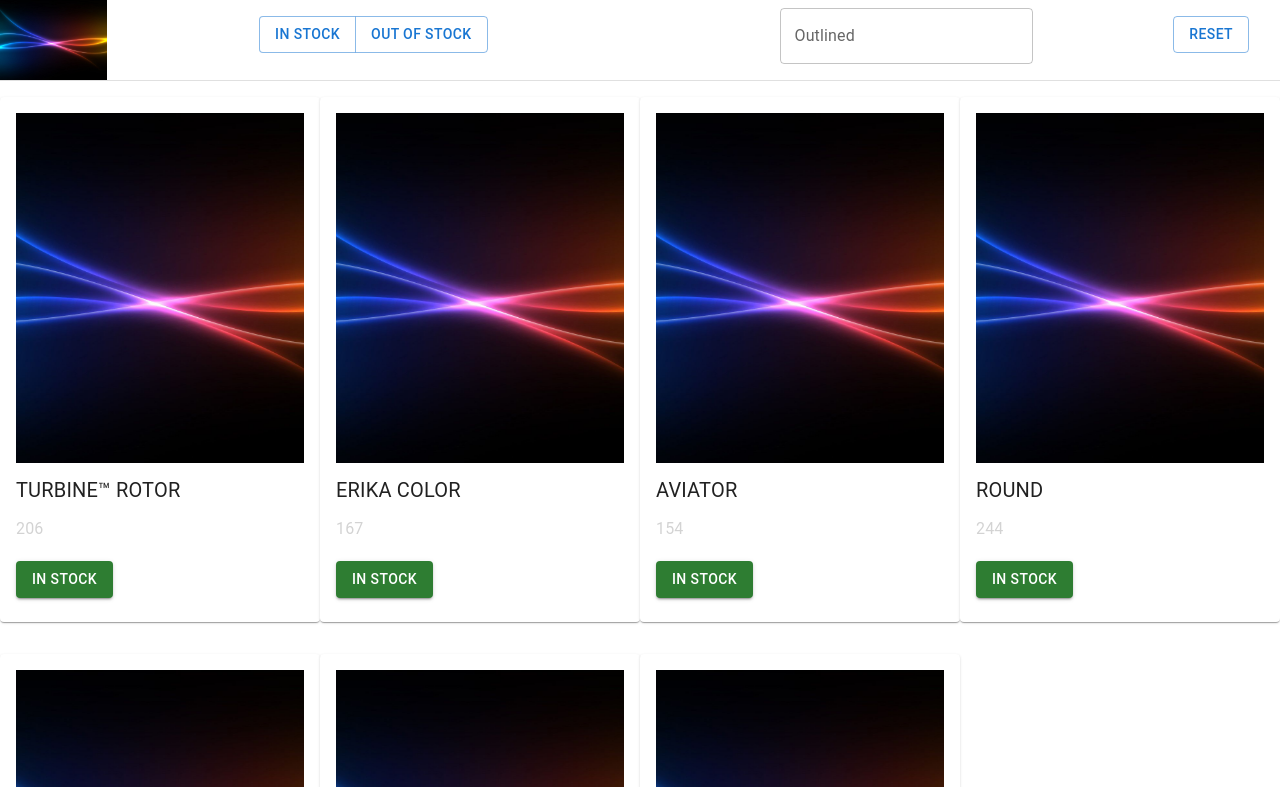
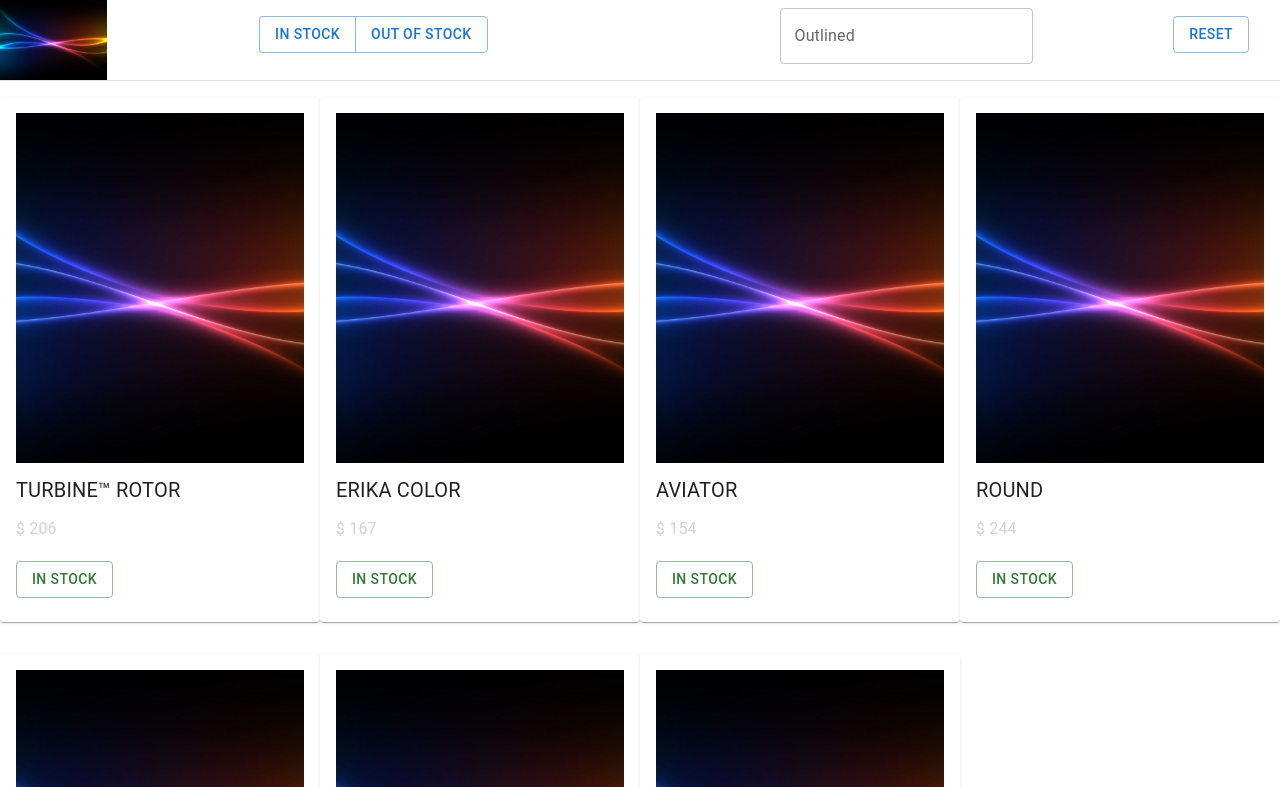
Before and after one commit to LucaAccorsi/React_One, a React (Create React App) app: page / in a window 1280 px wide. Shown: the top 787 px of the page. Built offline with nearby package versions, Linux system fonts and the light colour scheme.

Commit message:
aggiunta dinamicità bottoni IN/OUT OF, aggiunto filtro SEARCH

```diff
--- a/src/App.js
+++ b/src/App.js
@@ -5,24 +5,56 @@ import Footer from './footer';
 import Data from './data.json';
 import Grid from '@mui/material/Grid';
 import Paper from '@mui/material/Paper';
+import { useState } from 'react';
+import products from './data.json';
+import * as React from 'react';
+import { styled } from '@mui/material/styles';
+// import reset from './buttonreset'
 
 function App() {
 
-  // const [searchTerm, setTerm] = useState(''); // stato dei dati iniziale
+  const [searchTerm, setTerm] = useState(''); // stato dei dati iniziale
+  const [arrProds, setArrProds] = useState(products);
+  // const [resetTerms, resetTerms] = useState(reset);
 
-  // function cerca(text) {
-  //   setTerm(text);
-  //   console.log(searchTerm);
+  function cerca(text) {
+    setTerm(text);
+    console.log(searchTerm);
+  }
+
+  const toggle = (value) => {
+    var newArr = [];
+    products.map((prodx)=> {
+      if (value == "in") {
+        if (prodx.availability.stock > 0 ) {
+          newArr.push(prodx);
+        }
+      }
+      if (value == "out") {
+        if (prodx.availability.stock <= 0) {
+          newArr.push(prodx);
+        }
+      }
+      setArrProds(newArr);
+    });
+
+  }
+
+  // function reset() {
+
   // }
+
+
   return (
     <div className="App">
 
-      <Navbar />
+      <Navbar content="text" toggle={(value) => toggle(value)} cerca={(text) => {cerca(text)}}/>
 
       <Grid container>
-        {Data.map((el, index) => {
-          return <BasicCard nome={el.name} prezzo={el.price.current.value} stock={el.availability.stock}/>
-        })}
+        {arrProds.filter(prod => prod.name.toLowerCase().includes(searchTerm.toLowerCase())).map((produ) => (
+        <BasicCard nome={produ.name} prezzo={produ.price.current.value} stock={produ.availability.stock}/>
+        ))}
+
       </Grid>
 
       <Footer />
@@ -31,4 +63,5 @@ function App() {
   );
 }
 
+
 export default App;
--- a/src/ButtonInStock.js
+++ b/src/ButtonInStock.js
@@ -4,7 +4,7 @@ import Button from '@mui/material/Button';
 export default function ButtonInStock() {
   return (
     <Stack direction="row" spacing={2}>
-      <Button variant="contained" color="success">
+      <Button variant="outlined" color="success">
         In Stock
       </Button>
     </Stack>
--- a/src/ButtonOutOfStock.js
+++ b/src/ButtonOutOfStock.js
@@ -1,7 +1,11 @@
 import Stack from '@mui/material/Stack';
 import Button from '@mui/material/Button';
 
+
 export default function ButtonOutOfStock() {
+
+
+
   return (
     <Stack direction="row" spacing={2}>
 
--- a/src/button.js
+++ b/src/button.js
@@ -2,9 +2,8 @@ import * as React from 'react';
 import Button from '@mui/material/Button';
 import ButtonGroup from '@mui/material/ButtonGroup';
 import Box from '@mui/material/Box';
-import Data from './data.js';
 
-export default function VariantButtonGroup() {
+export default function VariantButtonGroup(props) {
   return (
     <Box
       sx={{
@@ -17,22 +16,9 @@ export default function VariantButtonGroup() {
       }}
     >
       <ButtonGroup variant="outlined" aria-label="outlined button group">
-        <Button onClick={instock}>IN STOCK</Button>
-        <Button onClick={outofstock}>OUT OF STOCK</Button>
+        <Button key='one' onClick={() => props.toggle('in')}>IN STOCK</Button>
+        <Button key='two' onClick={() => props.toggle('out')}>OUT OF STOCK</Button>
       </ButtonGroup>
     </Box>
   );
 }
-
-function instock() {
-
-
-  // if (Data.stock >= 1) {
-  //   console.log(instock);
-  //   return Data;
-  // }
-}
-
-function outofstock() {
-
-}
--- a/src/buttonreset.js
+++ b/src/buttonreset.js
@@ -2,14 +2,10 @@ import * as React from 'react';
 import Stack from '@mui/material/Stack';
 import Button from '@mui/material/Button';
 
-export default function BasicButtons() {
+export default function BasicButtons({/*reset*/}) {
   return (
     <Stack spacing={2} sx={{my: 2}} direction="row">
-      <Button onClick={reset} variant="outlined">RESET</Button>
+      <Button  variant="outlined" >RESET</Button>
     </Stack>
   );
 }
-
-function reset() {
-
-}
--- a/src/main.js
+++ b/src/main.js
@@ -25,13 +25,11 @@ const bull = (
         return (
 
 
-            // <Box>
+            <Grid item xs={12} md={3}>
 
-            // <Grid container spacing={0}>
-
-            <Grid item xs={3} md={3}>
             <Card sx={{  my: 2 }}>
                 <CardContent>
+
                     <CardMedia
                     component="img"
                     height="350"
@@ -39,23 +37,23 @@ const bull = (
                     image="/static/images/cards/img1.jpg"
                     alt="Immagine prodotto"
                     />
+
                     <Typography sx={{ my: 1.5, textAlign: 'start', textTransform: 'uppercase', fontSize: '20px' }}>
                     {props.nome}
                     </Typography>
+
                     <Typography sx={{textAlign: 'start', color: 'lightgrey'}} >
-            {props.prezzo}
+                    $ {props.prezzo}
                     </Typography>
+
                     <Typography sx={{textAlign: 'start', fontSize: '10px', marginTop: '20px'}}>
                     {props.stock > 0 ? <ButtonInStock /> : <ButtonOutOfStock />}
                     </Typography>
+
                 </CardContent>
             </Card>
+
             </Grid>
-
-            // </Grid>
-
-            // </Box>
-
 
 
             );
--- a/src/navbar.js
+++ b/src/navbar.js
@@ -20,7 +20,7 @@ const Item = styled(Paper)(({ theme }) => ({
     color: theme.palette.text.secondary,
 }));
 
-export default function Navbar() {
+export default function Navbar(props) {
     return (
 
         <Box>
@@ -38,11 +38,11 @@ export default function Navbar() {
         </Grid>
 
         <Grid item xs={5} md={5}>
-        <VariantButtonGroup />
+        <VariantButtonGroup toggle={(value) => props.toggle(value)}/>
         </Grid>
 
         <Grid item xs={5} md={5}>
-        <BasicTextFields />
+        <BasicTextFields cerca={(text) => {props.cerca(text);}}/>
         </Grid>
 
         <Grid item xs={1} md={1}>
--- a/src/search.js
+++ b/src/search.js
@@ -3,7 +3,7 @@ import Box from '@mui/material/Box';
 import TextField from '@mui/material/TextField';
 import Data from './data.json'
 
-export default function BasicTextFields() {
+export default function BasicTextFields(props) {
   return (
 
     <Box
@@ -14,13 +14,9 @@ export default function BasicTextFields() {
       noValidate
       autoComplete="off"
     >
-      <TextField onChange={ricerca} id="outlined-basic" label="Outlined" variant="outlined" />
+      <TextField onChange={(e) => {props.cerca(e.target.value)}} id="outlined-basic" label="Outlined" variant="outlined" />
     </Box>
 
 
   );
 }
-
-function ricerca() {
-
-}
```
Lines whose indentation alone changed are shown as unchanged.
